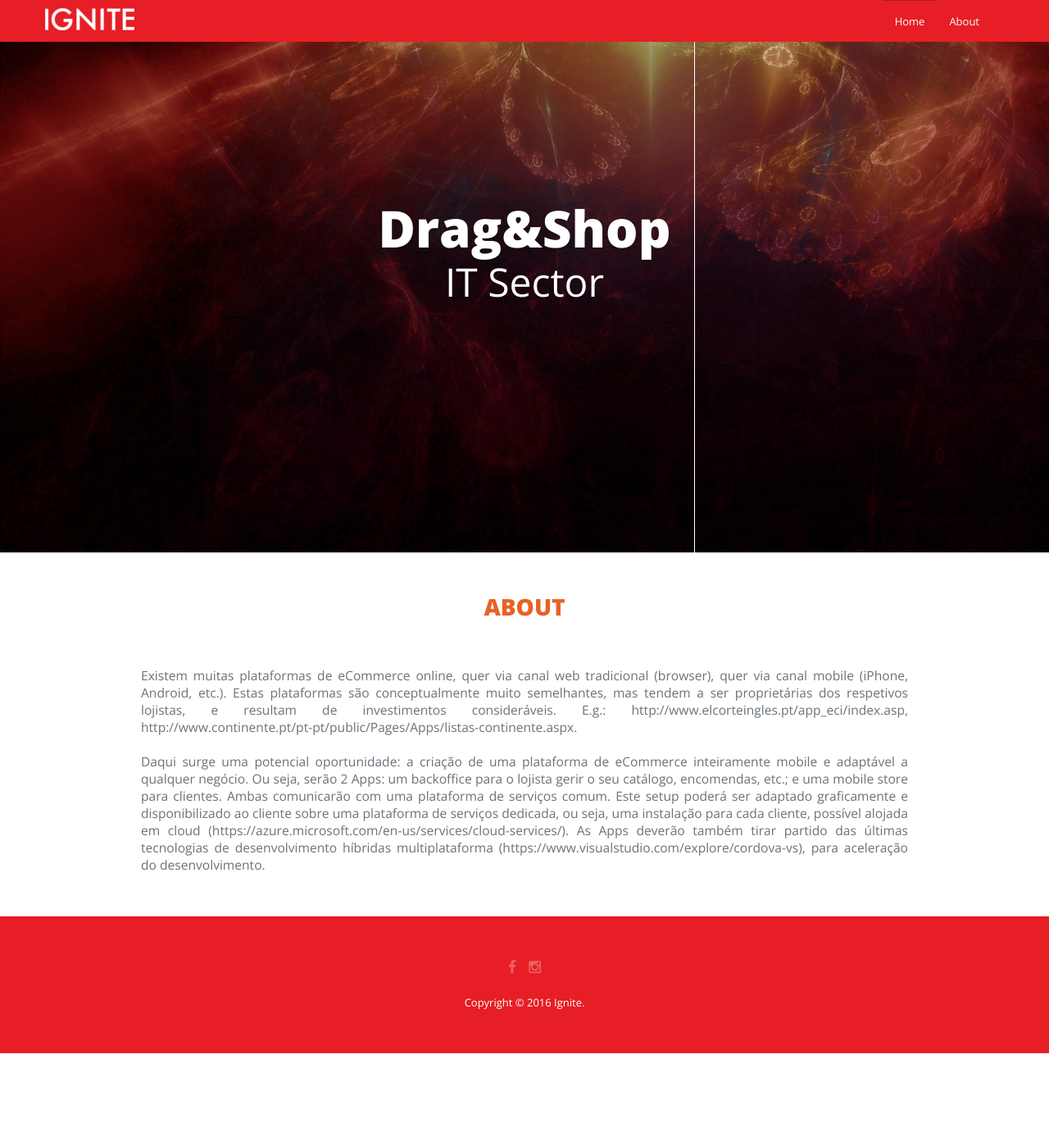
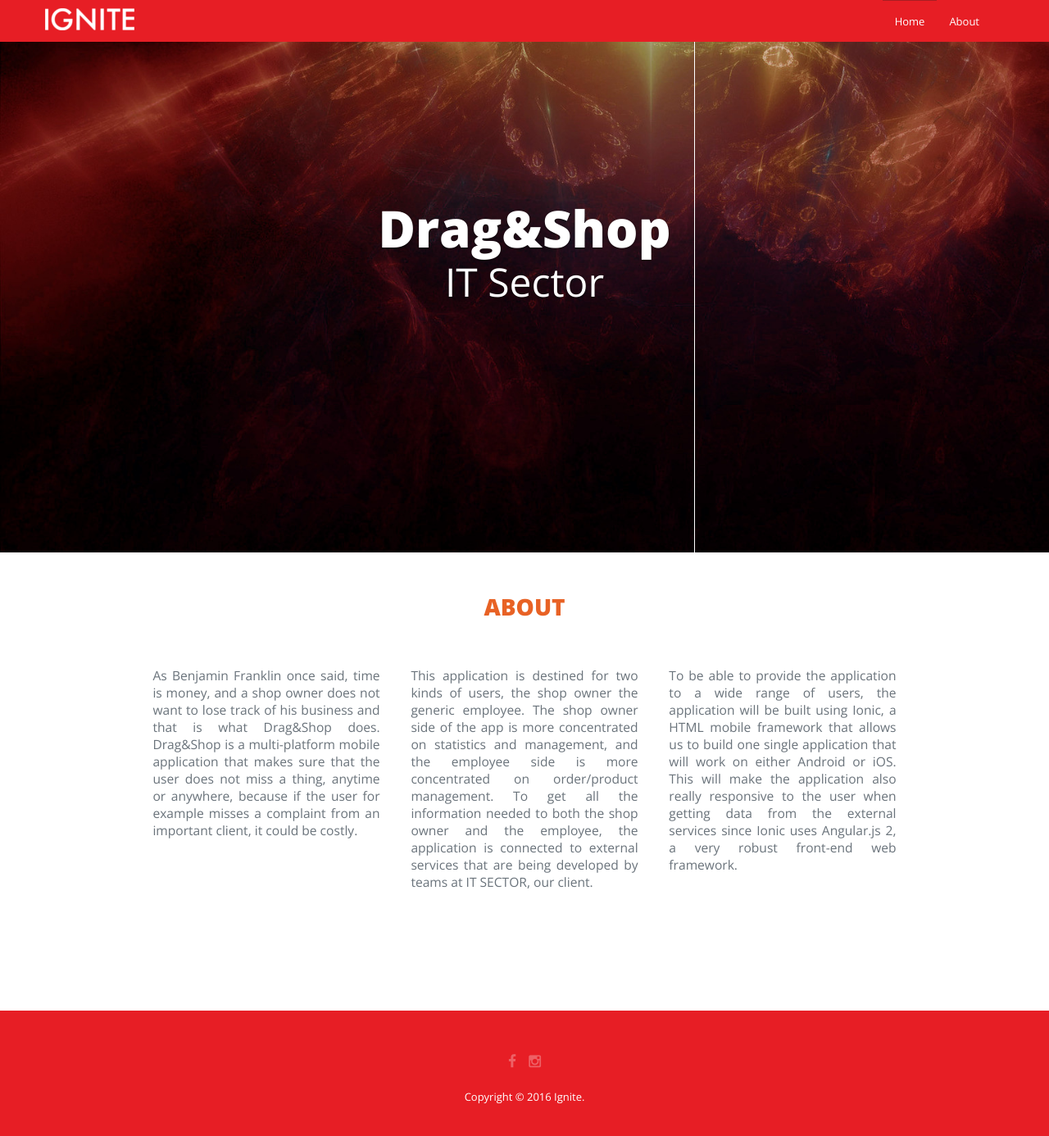
Before and after one commit to IgniteLGP/ignitelgp.github.io, a Jekyll site: the page built from dragAndShop.html, in a window 1280 px wide and 1400 px high, scrolled down 226 px. Shown: the top 1386 px of the window at 82% size. Built offline with Jekyll 4.4.1, drawn with Linux system fonts in a browser that asks for light colours; nearby versions of some CDN libraries; before the commit the page ends 1511 px from its top, so only the background shows below that.

Commit message:
Updates Drag&Shop project description

```diff
--- a/css/custom.css
+++ b/css/custom.css
@@ -1,10 +1,5 @@
 .text-justify {
 	text-align: justify;
-}
-
-.sec-text {
-	font-size: 120%;
-	padding: 0 10%;
 }
 
 #navigation-gradient {
@@ -107,3 +102,16 @@
 #team ul {
 	margin-bottom: 1%;
 }
+
+
+/*
+* Projects page
+*/
+#about p {
+	font-size: 120%;
+
+	padding-left: 2%;
+	padding-right: 2%;
+
+	margin-bottom: 10%;
+}
--- a/dragAndShop.html
+++ b/dragAndShop.html
@@ -75,15 +75,17 @@
 				<h2>About</h2>
 			</div>
 
-			<div class="sec-text text-justify wow bounceInDown animated">
-				<p>
-					Existem muitas plataformas de eCommerce online, quer via canal web tradicional (browser), quer via canal mobile (iPhone, Android, etc.). Estas plataformas são conceptualmente muito semelhantes, mas tendem a ser proprietárias dos respetivos lojistas, e resultam de investimentos consideráveis. E.g.: http://www.elcorteingles.pt/app_eci/index.asp, http://www.continente.pt/pt-pt/public/Pages/Apps/listas-continente.aspx.
+			<div class="col-xs-offset-1 col-xs-10 text-justify wow bounceInDown animated">
+				<p class="col-xs-12 col-md-4">
+					As Benjamin Franklin once said, time is money, and a shop owner does not want to lose track of his business and that is what Drag&Shop does. Drag&Shop is a multi-platform mobile application that makes sure that the user does not miss a thing, anytime or anywhere, because if the user for example misses a complaint from an important client, it could be costly.
 				</p>
 
-				<br>
+				<p class="col-xs-12 col-md-4">
+					This application is destined for two kinds of users, the shop owner the generic employee. The shop owner side of the app is more concentrated on statistics and management, and the employee side is more concentrated on order/product management. To get all the information needed to both the shop owner and the employee, the application is connected to external services that are being developed by teams at IT SECTOR, our client.
+				</p>
 
-				<p>
-					Daqui surge uma potencial oportunidade: a criação de uma plataforma de eCommerce inteiramente mobile e adaptável a qualquer negócio. Ou seja, serão 2 Apps: um backoffice para o lojista gerir o seu catálogo, encomendas, etc.; e uma mobile store para clientes. Ambas comunicarão com uma plataforma de serviços comum. Este setup poderá ser adaptado graficamente e disponibilizado ao cliente sobre uma plataforma de serviços dedicada, ou seja, uma instalação para cada cliente, possível alojada em cloud (https://azure.microsoft.com/en-us/services/cloud-services/). As Apps deverão também tirar partido das últimas tecnologias de desenvolvimento híbridas multiplataforma (https://www.visualstudio.com/explore/cordova-vs), para aceleração do desenvolvimento.
+				<p class="col-xs-12 col-md-4">
+					To be able to provide the application to a wide range of users, the application will be built using Ionic, a HTML mobile framework that allows us to build one single application that will work on either Android or iOS. This will make the application also really responsive to the user when getting data from the external services since Ionic uses Angular.js 2, a very robust front-end web framework.
 				</p>
 			</div>
 
```
Also changed, not shown: img/projects/logo-dragAndShop.png.
